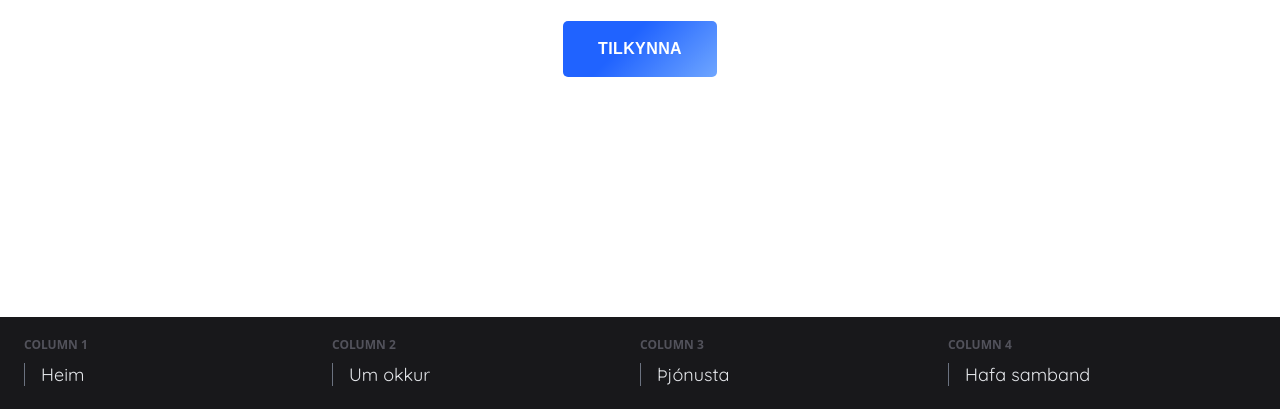
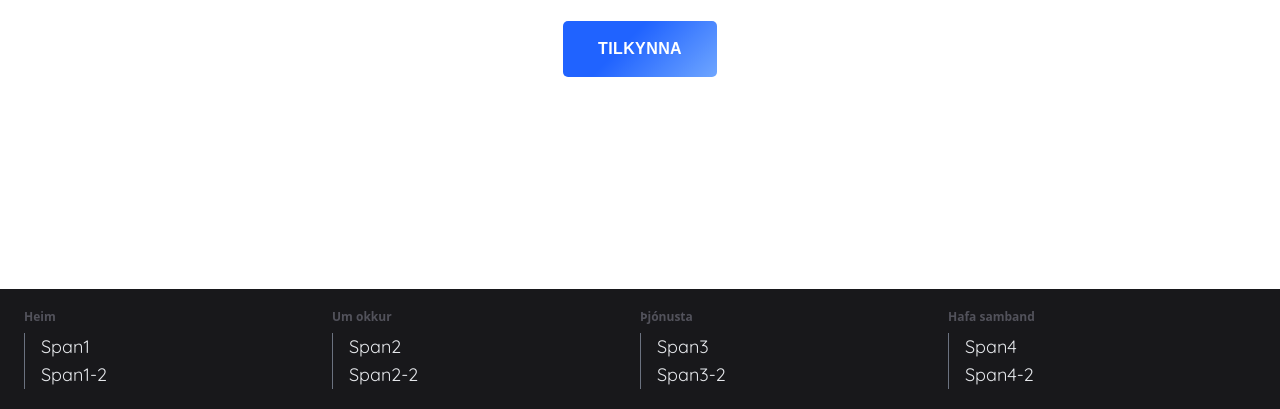
Before and after one commit to tilkynntu-is/tilkynntu-project, a Django app: page / in a window 1280 px wide. Shown: the part 391-800 px from the top of the page. Run offline with Django 5.2, Linux system fonts and the light colour scheme; style sheets or scripts are compiled from the project's sources; some web fonts are replaced.

Commit message:
footer design and block

```diff
--- a/Project/Backend/templates/footer.html
+++ b/Project/Backend/templates/footer.html
@@ -1,20 +1,24 @@
 <footer class="bg-zinc-900 text-gray-200 py-5">
     <div class="container mx-auto px-6 grid grid-cols-4">
         <div>
-            <p class="text-xs font-bold mb-2 text-left text-zinc-600">COLUMN 1</p>
-            <span class="text-lg border-l border-gray-500 font-quicksand pl-4 pr-4">Heim</span>
+            <p class="text-xs font-bold mb-2 text-left text-zinc-600">Heim</p>
+            <span class="block text-lg border-l border-gray-500 font-quicksand pl-4 pr-4">Span1</span>
+            <span class="block text-lg font-quicksand border-l border-gray-500 pl-4 pr-4">Span1-2</span>
         </div>
         <div>
-            <p class="text-xs font-bold mb-2 text-left text-zinc-600">COLUMN 2</p>
-            <span class="text-lg border-l border-gray-500 font-quicksand     pl-4 pr-4">Um okkur</span>
+            <p class="text-xs font-bold mb-2 text-left text-zinc-600">Um okkur</p>
+            <span class="block text-lg border-l border-gray-500 font-quicksand pl-4 pr-4">Span2</span>
+            <span class="block text-lg font-quicksand border-l border-gray-500 pl-4 pr-4">Span2-2</span>
         </div>
         <div>
-            <p class="text-xs   font-bold mb-2 text-left text-zinc-600">COLUMN 3</p>
-            <span class="text-lg border-l border-gray-500 font-quicksand pl-4 pr-4">Þjónusta</span>
+            <p class="text-xs   font-bold mb-2 text-left text-zinc-600">Þjónusta</p>
+            <span class="block text-lg border-l border-gray-500 font-quicksand pl-4 pr-4">Span3</span>
+            <span class="block text-lg font-quicksand border-l border-gray-500 pl-4 pr-4">Span3-2</span>
         </div>
         <div>
-            <p class="text-xs font-bold mb-2 text-left text-zinc-600">COLUMN 4</p>
-            <span class="text-lg font-quicksand border-l border-gray-500 pl-4 pr-4">Hafa samband</span> <!-- No border on the last column -->
-        </div>
+            <p class="text-xs font-bold mb-2 text-left text-zinc-600">Hafa samband</p>
+            <span class="block text-lg font-quicksand border-l border-gray-500 pl-4 pr-4">Span4</span>
+            <span class="block text-lg font-quicksand border-l border-gray-500 pl-4 pr-4">Span4-2</span>
+          </div>
     </div>
 </footer>
```
